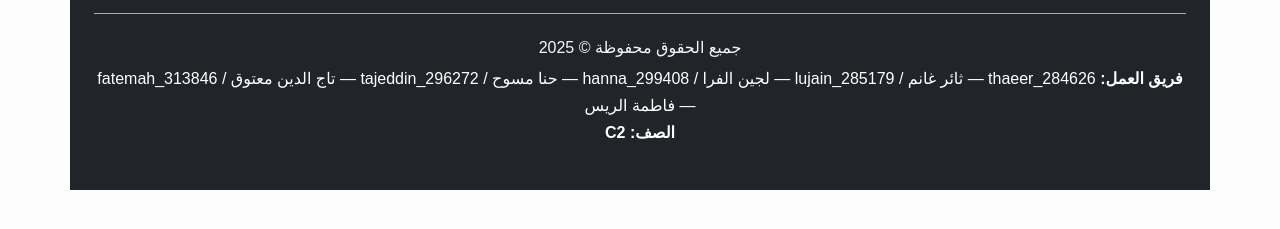
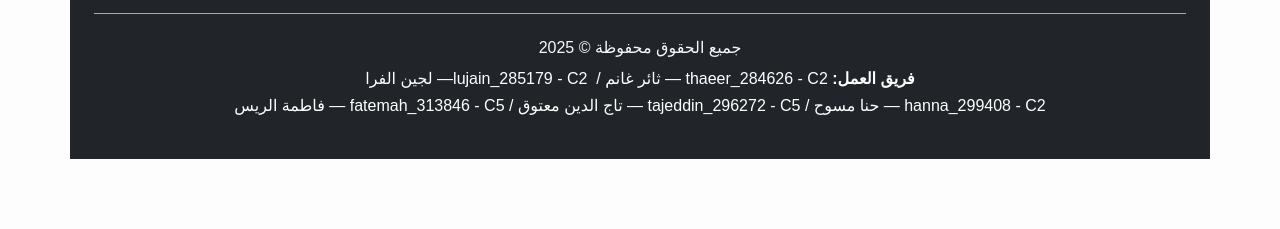
Before and after one commit to damascuseventguide/Damascus-event-guide, a plain HTML site: page event.html in a window 1280 px wide. Shown: the part 453-682 px from the top of the page. Drawn offline with nearby package versions, Linux system fonts and the light colour scheme.

Commit message:
Update event.html

```diff
--- a/event.html
+++ b/event.html
@@ -174,14 +174,17 @@
   <p class="text-center text-white mb-0" dir="rtl">
     <span class="fw-semibold">فريق العمل:</span>
     <span>
-      <bdi>thaeer_284626</bdi> — ثائر غانم /
-      <bdi>lujain_285179</bdi> — لجين الفرا /
-      <bdi>hanna_299408</bdi> — حنا مسوح /
-      <bdi>tajeddin_296272</bdi> — تاج الدين معتوق /
-      <bdi>fatemah_313846</bdi> — فاطمة الريس
+      <bdi>thaeer_284626 - C2</bdi> — ثائر غانم /
+      <bdi>lujain_285179 - C2 </bdi> — لجين الفرا
+
+    </span>
+    <br/>
+    <span>
+      <bdi>hanna_299408 - C2</bdi> — حنا مسوح /
+      <bdi>tajeddin_296272 - C5</bdi> — تاج الدين معتوق /
+      <bdi>fatemah_313846 - C5</bdi> — فاطمة الريس
     </span>
   </p>
-  <p class="text-center text-white fw-semibold mb-1">الصف: C2</p>
 </footer>
 
     <script src="js/events-data.js"></script>
```
